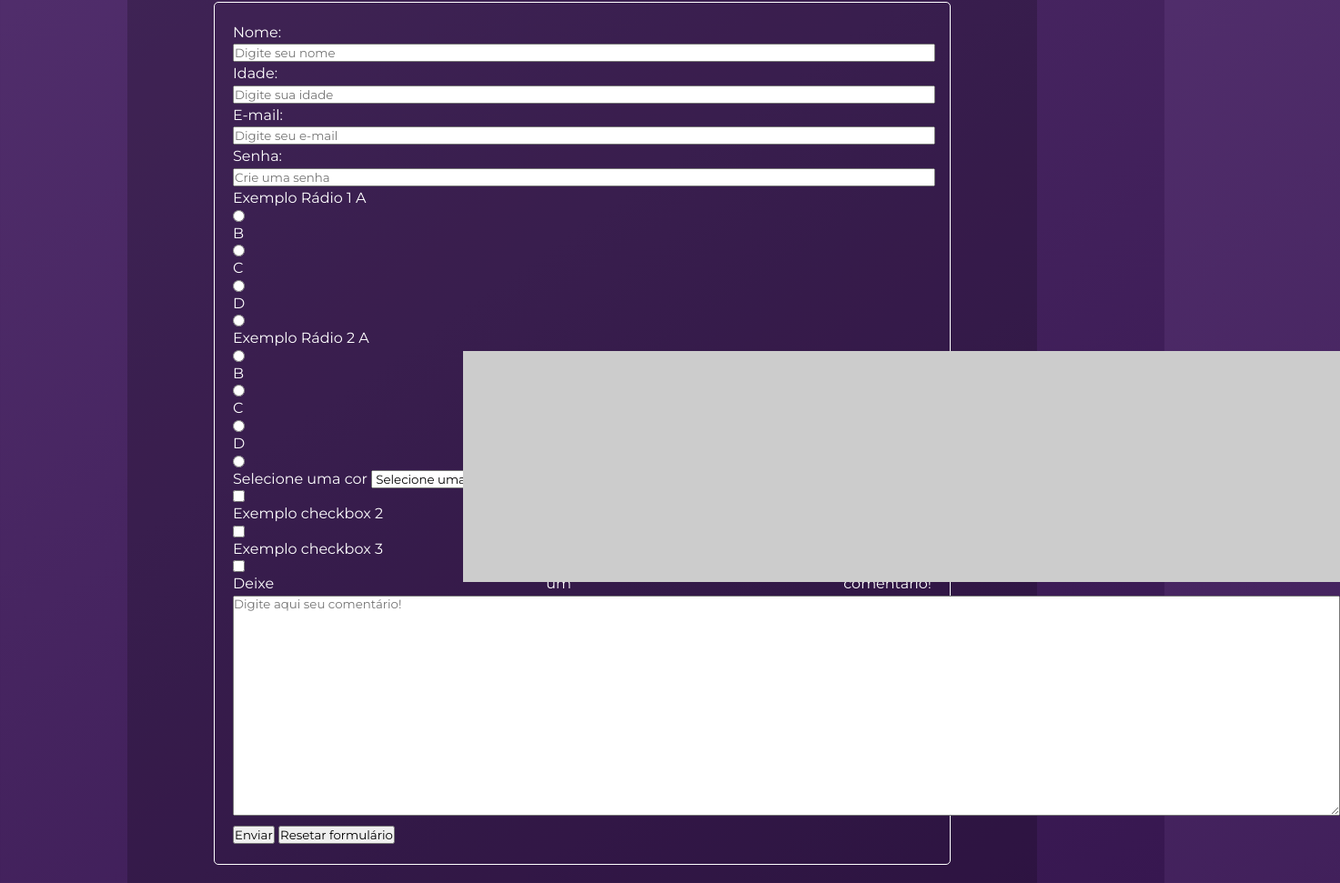
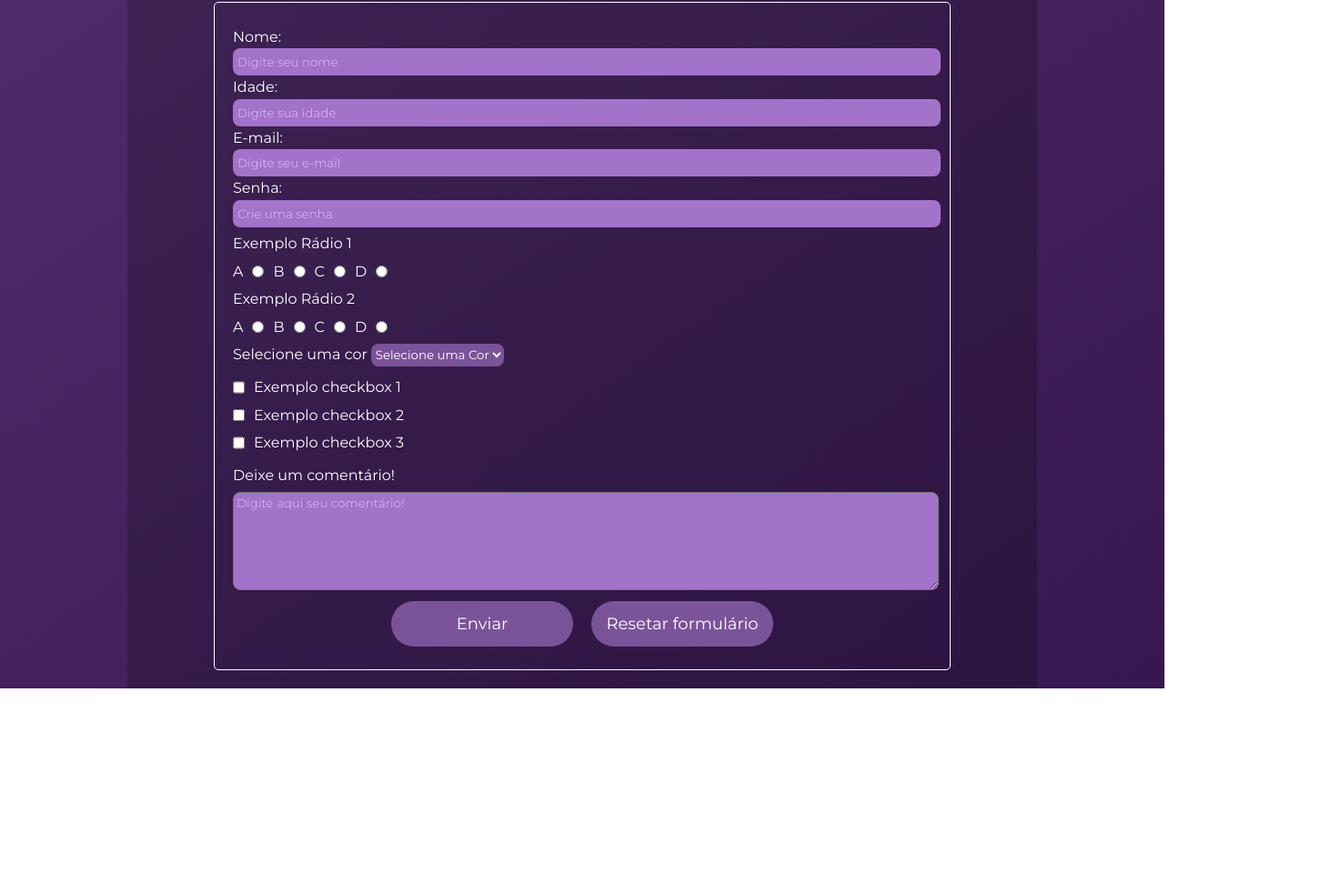
Before and after one commit to AndreCoutinho221/aplicacao-conhecimentos-curso-HTML, a plain HTML site: page Formularios.html in a window 1280 px wide. Shown: the part 3171-4142 px from the top of the page at 91% size, 1473 px wide, since content can reach past the window. After the commit the page ends 3928 px from the top, so only its background shows below. Drawn offline with Linux system fonts and the light colour scheme.

Commit message:
ajustes na página de formulário e estilização do formulário da página

```diff
--- a/Formularios.html
+++ b/Formularios.html
@@ -89,7 +89,8 @@
         <section>
             <h2>Implementando um formulário</h2>
             <p>Abaixo há um formulário contendo a aplicação prática dos conceitos abordados acima:</p>
-            <form>
+            <form class="form">
+                <fieldset class="fieldset-text">
                     <label for="nome">Nome: </label>
 
                     <input type="text" id="nome" placeholder="Digite seu nome" required>
@@ -105,9 +106,11 @@
                     <label for="senha">Senha: </label>
 
                     <input type="password" id="senha" placeholder="Crie uma senha" required>
+                </fieldset>
 
                 <label>Exemplo Rádio 1</label>
 
+                <fieldset class="fieldset-radio">
                     <label for="A1">A</label>
                     <input type="radio" name="quest_1" id="A1">
 
@@ -119,9 +122,11 @@
 
                     <label for="D1">D</label>
                     <input type="radio" name="quest_1" id="D1">
+                </fieldset>
 
                 <label>Exemplo Rádio 2</label>
 
+                <fieldset class="fieldset-radio">
                     <label for="A2">A</label>
                     <input type="radio" name="quest_2" id="A2">
 
@@ -133,9 +138,11 @@
 
                     <label for="D2">D</label>
                     <input type="radio" name="quest_2" id="D2">
+                </fieldset>
 
+                <fieldset>
                     <label>Selecione uma cor</label>
-                <select required>
+                    <select required class="select-box">
                         <option selected disabled>Selecione uma Cor</option>
                         <option>Vermelho</option>
                         <option>Azul</option>
@@ -144,22 +151,33 @@
                         <option>Preto</option>
                         <option>Branco</option>
                     </select>
+                </fieldset>
 
+                <fieldset class="fieldset-checkbox">
+                    <fieldset class="check">
+                        <input type="checkbox" id="aceite_1" required>
                         <label for="aceite_1">Exemplo checkbox 1</label>
-                <input type="checkbox" id="aceite_1" required>
+                    </fieldset>
 
+                    <fieldset class="check">
+                        <input type="checkbox" id="aceite_2" required>
                         <label for="aceite_2">Exemplo checkbox 2</label>
-                <input type="checkbox" id="aceite_2" required>
+                    </fieldset>
 
+                    <fieldset class="check">
+                        <input type="checkbox" id="aceite_3">
                         <label for="aceite_3">Exemplo checkbox 3</label>
-                <input type="checkbox" id="aceite_3">
+                    </fieldset>
+                </fieldset>
+                <label>Deixe um comentário!</label>
+                <fieldset>
+                    <textarea class="textbox-form" placeholder="Digite aqui seu comentário!"></textarea>
+                </fieldset>
 
-                <label>Deixe um comentário!</label>
-
-                <textarea rows="15" cols="150" placeholder="Digite aqui seu comentário!"></textarea>
-
-                <button type="submit">Enviar</button>
-                <button type="reset">Resetar formulário</button>
+                <fieldset class="fieldset-buttons">
+                    <button type="submit" class="form-button">Enviar</button>
+                    <button type="reset" class="form-button">Resetar formulário</button>
+                </fieldset>
             </form>
         </section>
     </main>
--- a/style/style.css
+++ b/style/style.css
@@ -362,24 +362,6 @@ p a{
     background-color: rgba(0, 0, 0, 0.2);
 }
 
-.main-content form{
-    display: block;
-    width: 80%;
-    margin: auto;
-    padding: 20px;
-    border-radius: 5px;
-    border: 1px solid white;
-}
-
-.main-content input:not([type="radio"],[type="checkbox"]){
-    display: block;
-    width: 100%;
-}
-
-.main-content input{
-    display: flex;
-}
-
 .iframes{
     width: 100%;
     height: 400px;
@@ -487,6 +469,86 @@ figure:hover figcaption{
     margin-bottom: 8px;
 }
 
+.form{
+    display: block;
+    width: 80%;
+    margin: auto;
+    padding: 20px;
+    border-radius: 5px;
+    border: 1px solid white;
+}
+
+.fieldset-text input{
+    width: 100%;
+    height: 20px;
+    border-radius: 8px;
+    border: none;
+    padding: 5px;
+    background-color: rgb(163, 114, 201);
+    color: white;
+}
+
+.form input{
+    display: flex;
+}
+
+fieldset{
+    border: none;
+    margin-top: 5px;
+    margin-bottom: 5px;
+}
+
+input::placeholder, .textbox-form::placeholder{
+    color: rgb(214, 172, 247);;
+}
+
+.fieldset-radio{
+    display: flex;
+    flex-direction: row;
+    gap: 10px;
+}
+
+.textbox-form{
+    width: 100%;
+    min-height: 100px;
+    border-radius: 8px;
+    padding: 3px;
+    background-color: rgb(163, 114, 201);
+}
+
+.check{
+    display: flex;
+    flex-direction: row;
+    gap: 10px;
+}
+
+.fieldset-buttons{
+    display: flex;
+    justify-content: center;
+    gap: 20px;
+    flex-wrap: wrap;
+}
+
+.form-button{
+    width: 200px;
+    height: 50px;
+    background-color: rgb(123, 83, 153);
+    color: white;
+    font-size: 18px;
+    border: none;
+    border-radius: 30px;
+    cursor: pointer;
+}
+
+.select-box{
+    height: 25px;
+    text-align: center;
+    border-radius: 8px;
+    background-color: rgb(123, 83, 153);
+    color: white;
+    border: none;
+}
+
 /*Primeiros testes com Media Queries */
 
 @media only screen and (max-width: 1440px){
@@ -501,3 +563,7 @@ figure:hover figcaption{
         flex-wrap: wrap;
     }
 }
+
+@media only screen and (max-width: 420px){
+
+}
```
Lines whose indentation alone changed are shown as unchanged.
